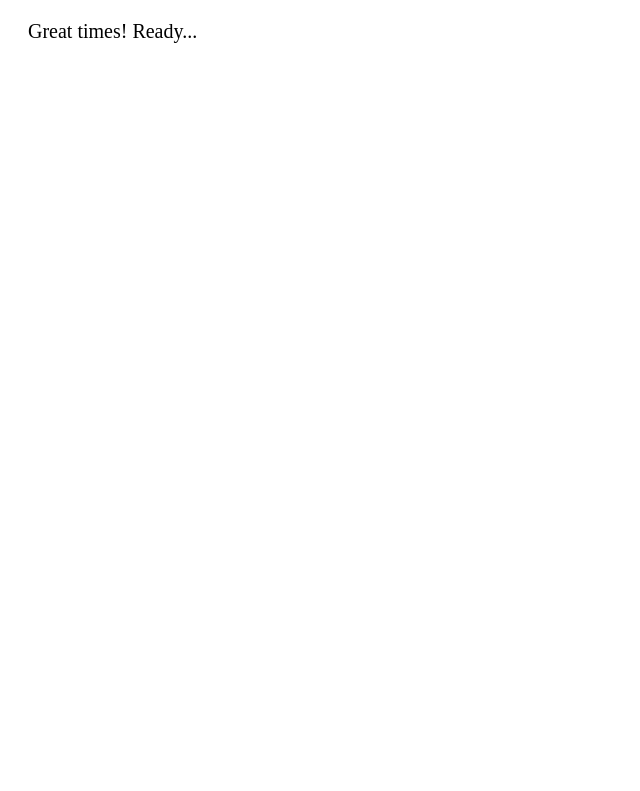
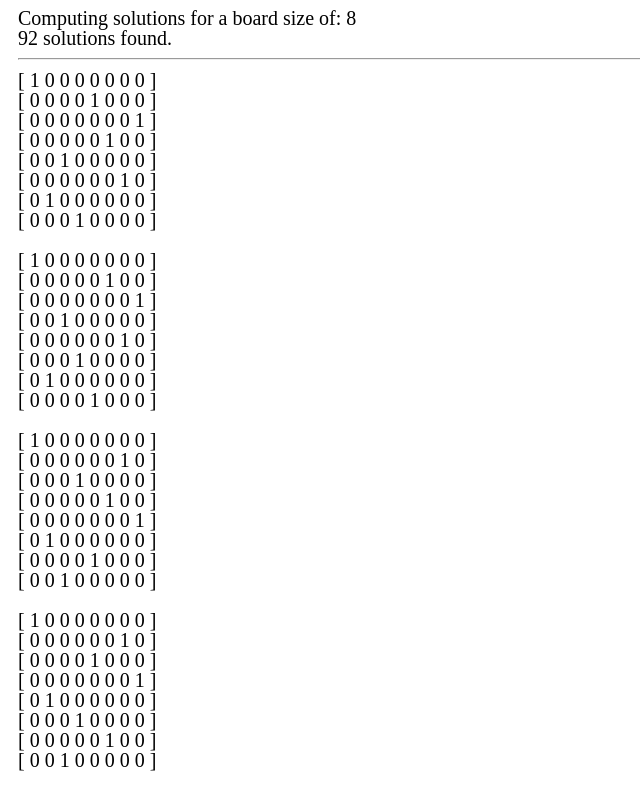
Before and after one commit to drio/8queens, a plain HTML site: page index.html in a window 1280 px wide. Shown: the top 791 px of the page, without its empty margins (0-640 px from the left). Drawn offline with nearby package versions, Linux system fonts and the light colour scheme.

Commit message:
* Printing solutions in a div instead of console

```diff
--- a/index.html
+++ b/index.html
@@ -7,11 +7,12 @@
     body {
       font-family: "Times New Roman", Arial, sans-serif;
       font-size: 20px;
-      line-height: 2.3;
+      line-height: 1.0;
       color: #F6E6CC;
       position: relative;
-      padding: 0 20px;
+      padding: 0 10px;
     }
+    #console { padding: 0; line-height: 1.0;}
   </style>
   <script src="http://code.jquery.com/jquery-git.js"></script>
   <script src="underscore.js"></script>
@@ -20,9 +21,7 @@
 </head>
 <body>
   <div id="app">
-    <div id="console">
-      Great times!
-    </div>
+    <div id="console"> </div>
   </div>
 </body>
 </html>
--- a/logic.js
+++ b/logic.js
@@ -1,10 +1,21 @@
 $(document).ready(function() {
-  $('#console').append("Ready...");
   var solutions = [];
-  queens.bt(queens.init_board(4), solutions);
+  var board_size = 8;
+  var p = function (s) { $('#console').append(s); }
+  var to_s = function(a) {
+    var s = "[ "
+    _.each(a, function(e) { s += " " + e });
+    return s + " ]";
+  }
+
+  p("Computing solutions for a board size of: " + board_size + "<br>");
+  queens.bt(queens.init_board(board_size), solutions);
+  p(solutions.length + " solutions found." + "<hr>");
   for (var i=0; i<solutions.length; i++) {
     var b = solutions[i];
-    for (var r=0; r<4; r++) { console.log(b[r]); }
-    console.log("");
+    for (var r=0; r<board_size; r++) {
+      p(to_s(b[r]) + "<br>");
+    }
+    p("<br>");
   }
 });
```
